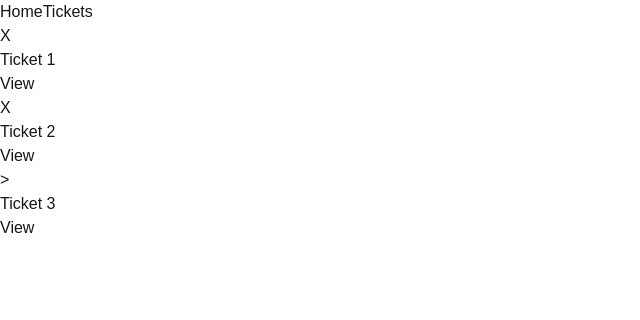
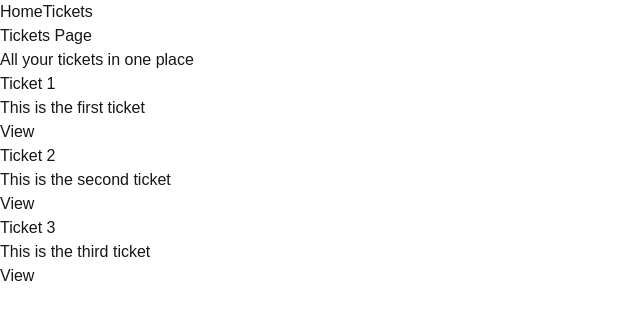
Before and after one commit to mackoctavian/the-road-to-next-app, a Next.js app: page /tickets in a window 1280 px wide. Shown: the top 320 px of the page, without its empty margins (0-640 px from the left). Built offline with nearby package versions, Linux system fonts and the light colour scheme.

Commit message:
Added conditional classes using clsx

```diff
--- a/package.json
+++ b/package.json
@@ -11,6 +11,7 @@
     "type": "tsc --noEmit"
   },
   "dependencies": {
+    "clsx": "^2.1.1",
     "next": "15.1.3",
     "react": "^19.0.0",
     "react-dom": "^19.0.0"
--- a/src/app/tickets/page.tsx
+++ b/src/app/tickets/page.tsx
@@ -1,27 +1,38 @@
-
-import {initialTickets} from '../../data';
-import {ticketPath} from "@/path";
-import Link from 'next/link';
+import { initialTickets } from "../../data";
+import { ticketPath } from "@/path";
+import Link from "next/link";
+import clsx from "clsx";
 
 const TICKET_ICONS = {
-OPEN: 'O',
-DONE: 'X',
-IN_PROGRESS: '>',
-}
+  OPEN: "O",
+  DONE: "X",
+  IN_PROGRESS: ">",
+};
 
 export default function TicketsPage() {
   return (
-    <main>
-      {
-        initialTickets.map(ticket => (
-          <div key={ticket.id}>
-            <div>{TICKET_ICONS[ticket.status]}</div>
-            <h2 className="text-lg">{ticket.title}</h2>
-            <Link href={ticketPath(ticket.id)} className="text-sm underline">View</Link>
+    <main className="flex flex-1 flex-col items-center gap-y-8">
+      <div>
+        <h2 className="text-3xl font-bold tracking-tight">Tickets Page</h2>
+        <p className="text-sm text-muted-foreground">
+          All your tickets in one place
+        </p>
+      </div>
 
-          </div>
-        ))
-      }
+      <div className="flex-1 flex flex-col items-center gap-y-4">
+      {initialTickets.map((ticket) => (
+        <div key={ticket.id} className="w-full max-w-[420px] p-4 border border-slate-100 rounded">
+          {/* <div>{TICKET_ICONS[ticket.status]}</div> */}
+          <h3 className="text-lg truncate font-semibold">{ticket.title}</h3>
+          <p className={clsx("text-sm text-slate-500 truncate", {
+            "line-through": ticket.status === "DONE",
+          })}>{ticket.content}</p>
+          <Link href={ticketPath(ticket.id)} className="text-sm underline">
+            View
+          </Link>
+        </div>
+      ))}
+      </div>
     </main>
   );
 }
```
Also changed, not shown: src/app/page.tsx (+8 -3 lines), 1 other file (tests, documents, lock files or other folders).
